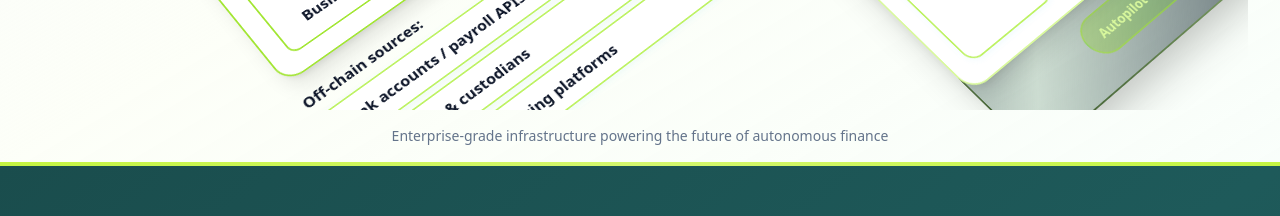
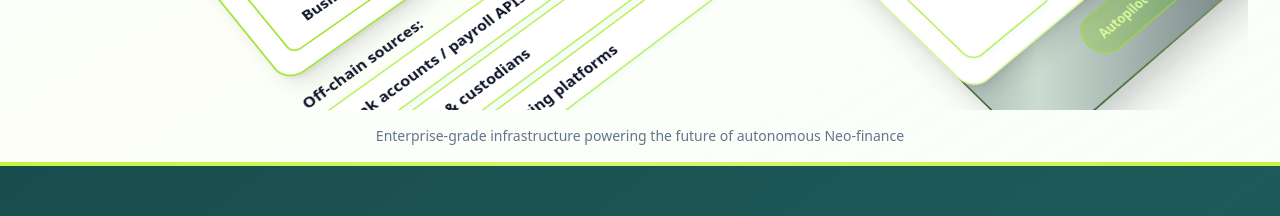
Before and after one commit to Adityaakr/FC-Protocol, a React (Vite) app: page / in a window 1280 px wide. Shown: the part 4800-5016 px from the top of the page. Built offline with nearby package versions, Linux system fonts and the light colour scheme; the HTML template or start-up script is replaced by a standard one.

Commit message:
Adjust architecture section footer copy

```diff
--- a/src/components/sections/MonarisArchitectureSection.tsx
+++ b/src/components/sections/MonarisArchitectureSection.tsx
@@ -215,7 +215,7 @@ export const MonarisArchitectureSection = () => {
           transition={{ delay: 1, duration: 0.5 }}
         >
           <p className="text-[10px] sm:text-xs md:text-sm text-slate-500 px-4">
-            Enterprise-grade infrastructure powering the future of autonomous finance
+            Enterprise-grade infrastructure powering the future of autonomous Neo-finance
           </p>
         </motion.div>
       </div>
```
